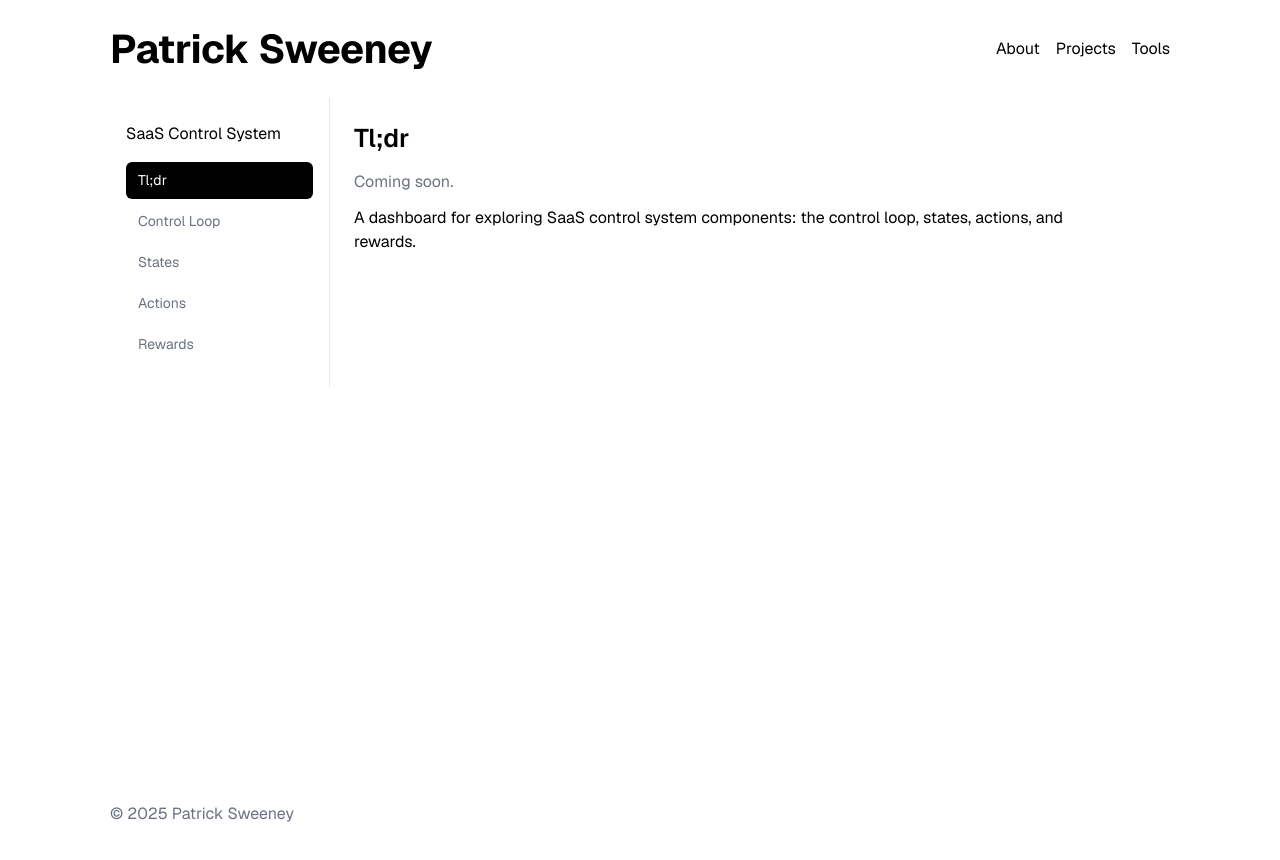
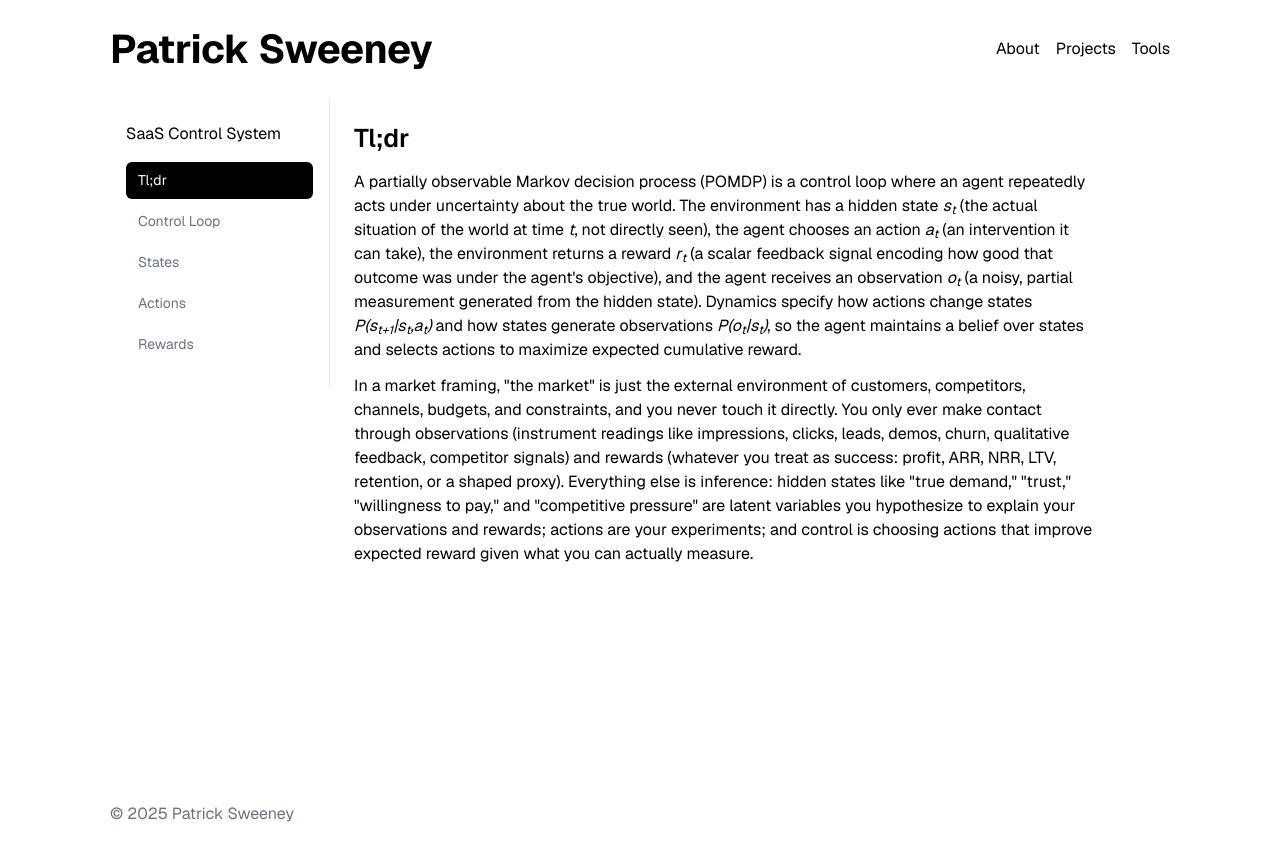
Before and after one commit to patricesweeney/personal-website, a Next.js app: page /tools in a window 1280 px wide. Shown: the top 860 px of the page. Built offline with nearby package versions, Linux system fonts and the light colour scheme.

Commit message:
content(tools): add POMDP and market framing explanation to Tl;dr

```diff
--- a/features/rl-system/components/SystemOverview.tsx
+++ b/features/rl-system/components/SystemOverview.tsx
@@ -6,10 +6,11 @@
       <h2 className="section-title" style={{ marginTop: 0 }}>Tl;dr</h2>
       <div className="grid grid-12">
         <div className="span-12">
-          <p className="muted">Coming soon.</p>
           <p>
-            A dashboard for exploring SaaS control system components:
-            the control loop, states, actions, and rewards.
+            A partially observable Markov decision process (POMDP) is a control loop where an agent repeatedly acts under uncertainty about the true world. The environment has a hidden state <em>s<sub>t</sub></em> (the actual situation of the world at time <em>t</em>, not directly seen), the agent chooses an action <em>a<sub>t</sub></em> (an intervention it can take), the environment returns a reward <em>r<sub>t</sub></em> (a scalar feedback signal encoding how good that outcome was under the agent's objective), and the agent receives an observation <em>o<sub>t</sub></em> (a noisy, partial measurement generated from the hidden state). Dynamics specify how actions change states <em>P(s<sub>t+1</sub>|s<sub>t</sub>,a<sub>t</sub>)</em> and how states generate observations <em>P(o<sub>t</sub>|s<sub>t</sub>)</em>, so the agent maintains a belief over states and selects actions to maximize expected cumulative reward.
+          </p>
+          <p>
+            In a market framing, "the market" is just the external environment of customers, competitors, channels, budgets, and constraints, and you never touch it directly. You only ever make contact through observations (instrument readings like impressions, clicks, leads, demos, churn, qualitative feedback, competitor signals) and rewards (whatever you treat as success: profit, ARR, NRR, LTV, retention, or a shaped proxy). Everything else is inference: hidden states like "true demand," "trust," "willingness to pay," and "competitive pressure" are latent variables you hypothesize to explain your observations and rewards; actions are your experiments; and control is choosing actions that improve expected reward given what you can actually measure.
           </p>
         </div>
       </div>
```
